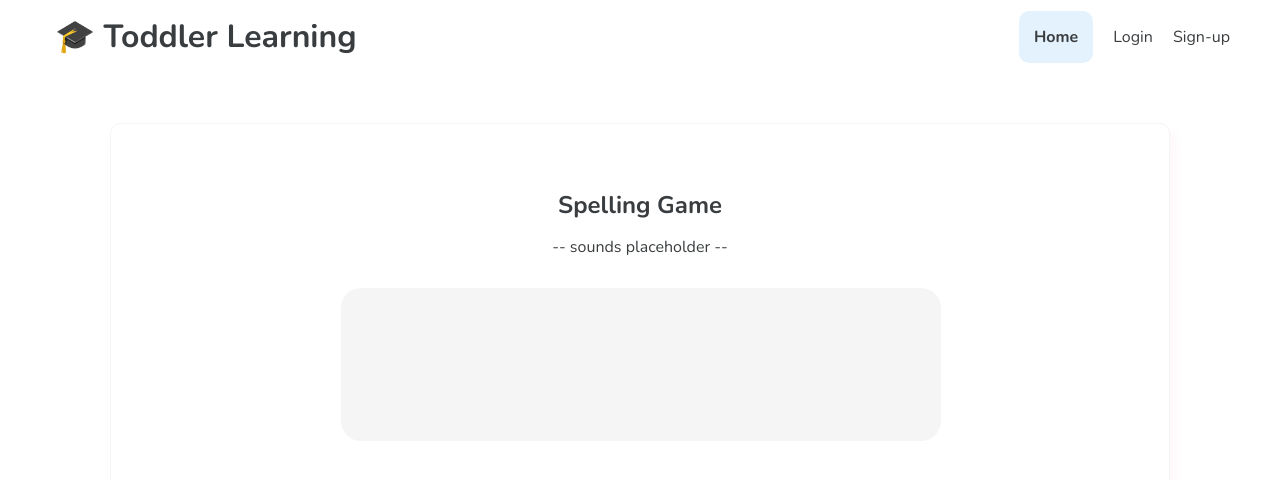
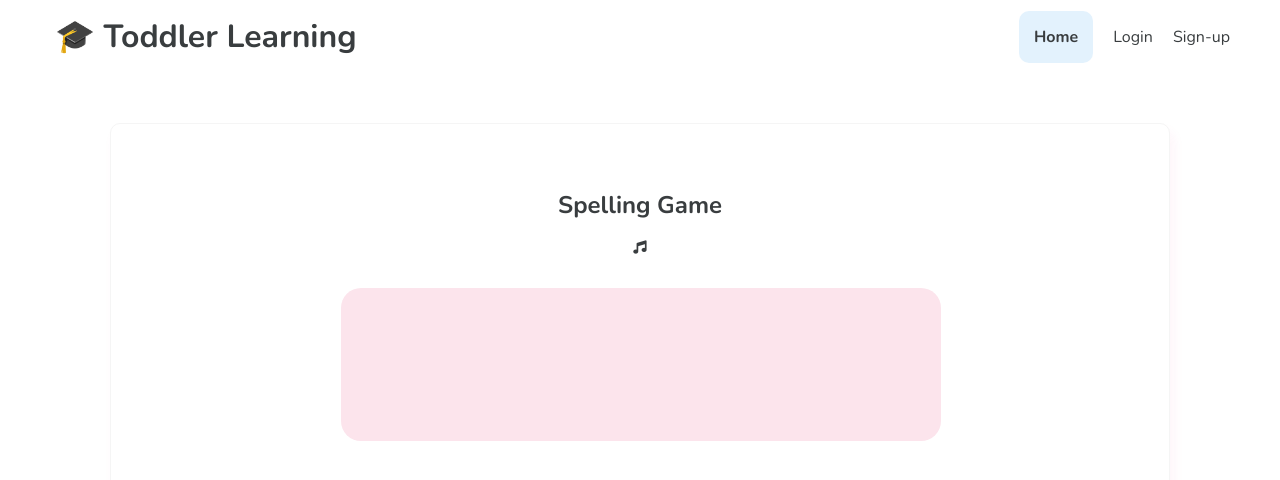
Before and after one commit to bweppl1/toddler-learning-games, a React (Vite) app in the folder client/: page /spelling in a window 1280 px wide. Shown: the top 480 px of the page. Built offline with nearby package versions, Linux system fonts and the light colour scheme.

Commit message:
added terrible google voice synth to spelling, and aligned styling across games and settings

```diff
--- a/client/src/index.css
+++ b/client/src/index.css
@@ -532,6 +532,8 @@ div.settings-menu h2, div.settings-menu h3 {
   margin: 10px 0;
 }
 
+
+/* TYPING SETTINGS */
 input.add-word-input {
   border: 1px solid whitesmoke;
   padding: 5px;
@@ -569,6 +571,27 @@ button.remove-word-button {
 button.remove-word-button:hover {
   background-color: var(--pink-light);
   cursor: pointer;
+}
+
+/* MATH SETTINGS */
+
+input.number-range-input {
+color: var(--font);
+  border: 1px solid whitesmoke;
+  padding: 5px;
+  margin-right: 10px;
+}
+
+input.number-range-input:focus {
+  outline: 1px solid var(--pink);
+}
+
+select.operation-select {
+  border: 1px solid whitesmoke;
+  background-color: #fff;
+  padding: 5px;
+  margin-right: 10px;
+  color: var(--font);
 }
 
 /* MATH GAME  */
@@ -618,19 +641,24 @@ div.incorrect {
 
 /* SPELLING GAME  */
 
-input.userSpelling {
-  color: var(--pink);
+input.userSpellingInput {
+  color: var(--font);
   font-size: 7rem;
   width: 600px;
   text-align: center;
   border: 0;
   margin: 30px;
   border-radius: 20px;
-  background-color: whitesmoke;
+  background-color: var(--pink-light);
 }
 
-input.userSpelling:focus {
+input.userSpellingInput:focus {
   caret-color: var(--pink);
-  outline: none;
-  box-shadow: 0 0 0 3px var(--background);
+  outline: 2px solid var(--pink);
 }
+
+button.hear-word-button {
+  border: 0;
+  background-color: transparent;
+  cursor: pointer;
+}
--- a/client/src/pages/MathGame.jsx
+++ b/client/src/pages/MathGame.jsx
@@ -27,10 +27,10 @@ const MathGame = () => {
     };
   }, [audio]);
 
-  // generating two numbers 1-10
+  // generating two numbers
   const generateEquation = () => {
     setNumber1(Math.floor(Math.random() * numberRange));
-    setNumber2(Math.floor(Math.random() * numberRange));
+    setNumber2(Math.ceil(Math.random() * numberRange));
   };
 
   // handling answer submissions
@@ -130,6 +130,7 @@ const MathGame = () => {
               <div className="settings-section">
                 <h3>Number Range</h3>
                 <input
+                  className="number-range-input"
                   type="number"
                   value={numberRange}
                   onChange={(e) => setNumberRange(e.target.value)}
@@ -137,6 +138,7 @@ const MathGame = () => {
 
                 <h3>Operation</h3>
                 <select
+                  className="operation-select"
                   value={operation}
                   onChange={(e) => setOperation(e.target.value)}
                 >
--- a/client/src/pages/SpellingGame.jsx
+++ b/client/src/pages/SpellingGame.jsx
@@ -28,6 +28,40 @@ const SpellingGame = () => {
     "jayce",
   ];
 
+  // TTS function
+  const speakWord = (word) => {
+    if ("speechSynthesis" in window) {
+      // Cancel any ongoing speech
+      window.speechSynthesis.cancel();
+
+      // Create speech utterance
+      const utterance = new SpeechSynthesisUtterance(word);
+
+      // Configure TTS settings
+      utterance.rate = 0.8; // Slightly slower for clarity
+      utterance.pitch = 1.0; // Normal pitch
+      utterance.volume = 1.0; // Full volume
+
+      // Try to use a child-friendly voice
+      const voices = window.speechSynthesis.getVoices();
+      const childVoice = voices.find(
+        (voice) =>
+          voice.name.includes("Female") ||
+          voice.name.includes("Samantha") ||
+          voice.name.includes("Google UK English Female")
+      );
+
+      if (childVoice) {
+        utterance.voice = childVoice;
+      }
+
+      // Speak the word
+      window.speechSynthesis.speak(utterance);
+    } else {
+      console.log("Speech synthesis not supported");
+    }
+  };
+
   const generateWord = () => {
     const availableWords = words.filter(
       (w) => w !== previousWord.toLowerCase()
@@ -36,7 +70,11 @@ const SpellingGame = () => {
       availableWords[Math.floor(Math.random() * availableWords.length)];
     setPreviousWord(randomWord);
     setWordToSpell(randomWord);
-    console.log(randomWord);
+
+    // Speak the new word
+    speakWord(randomWord);
+
+    console.log(randomWord); //for debug
   };
 
   const handleSubmit = (e) => {
@@ -82,12 +120,35 @@ const SpellingGame = () => {
   useEffect(() => {
     generateWord();
   }, []);
+
+  // Initialize voices when component mounts
+  useEffect(() => {
+    const initializeVoices = () => {
+      if ("speechSynthesis" in window) {
+        window.speechSynthesis.getVoices();
+      }
+    };
+
+    // Some browsers need a delay to load voices
+    setTimeout(initializeVoices, 100);
+
+    // Also listen for voices loaded event
+    if ("speechSynthesis" in window) {
+      window.speechSynthesis.onvoiceschanged = initializeVoices;
+    }
+  }, []);
+
   return (
     <div className="spellingGame">
       <div className="gameContainer">
         <h2>Spelling Game</h2>
         <div className="wordToSpell">
-          <p>-- sounds placeholder --</p>
+          <button
+            className="hear-word-button"
+            onClick={() => speakWord(wordToSpell)}
+          >
+            <i class="fa-solid fa-music"></i>
+          </button>
         </div>
         <div className="spellingDisplay">
           <form onSubmit={handleSubmit}>
@@ -95,7 +156,7 @@ const SpellingGame = () => {
               type="text"
               value={userSpelling}
               onChange={(e) => setUserSpelling(e.target.value)}
-              className="userSpelling"
+              className="userSpellingInput"
             ></input>
           </form>
         </div>
--- a/client/src/pages/TypingGame.jsx
+++ b/client/src/pages/TypingGame.jsx
@@ -182,7 +182,7 @@ const TypingGame = () => {
 
               <div className="settings-content">
                 <div className="settings-section">
-                  <h3>Add Word</h3>
+                  <h3>Add Custom Word</h3>
                   <input
                     type="text"
                     placeholder="Add New Word"
@@ -195,7 +195,7 @@ const TypingGame = () => {
                   </button>
                 </div>
                 <div className="settings-section">
-                  <h3>Word List</h3>
+                  <h3>Custom Word List</h3>
                   {wordList.map((word) => (
                     <div className="word-item" key={word}>
                       <span>{word}</span>
```
